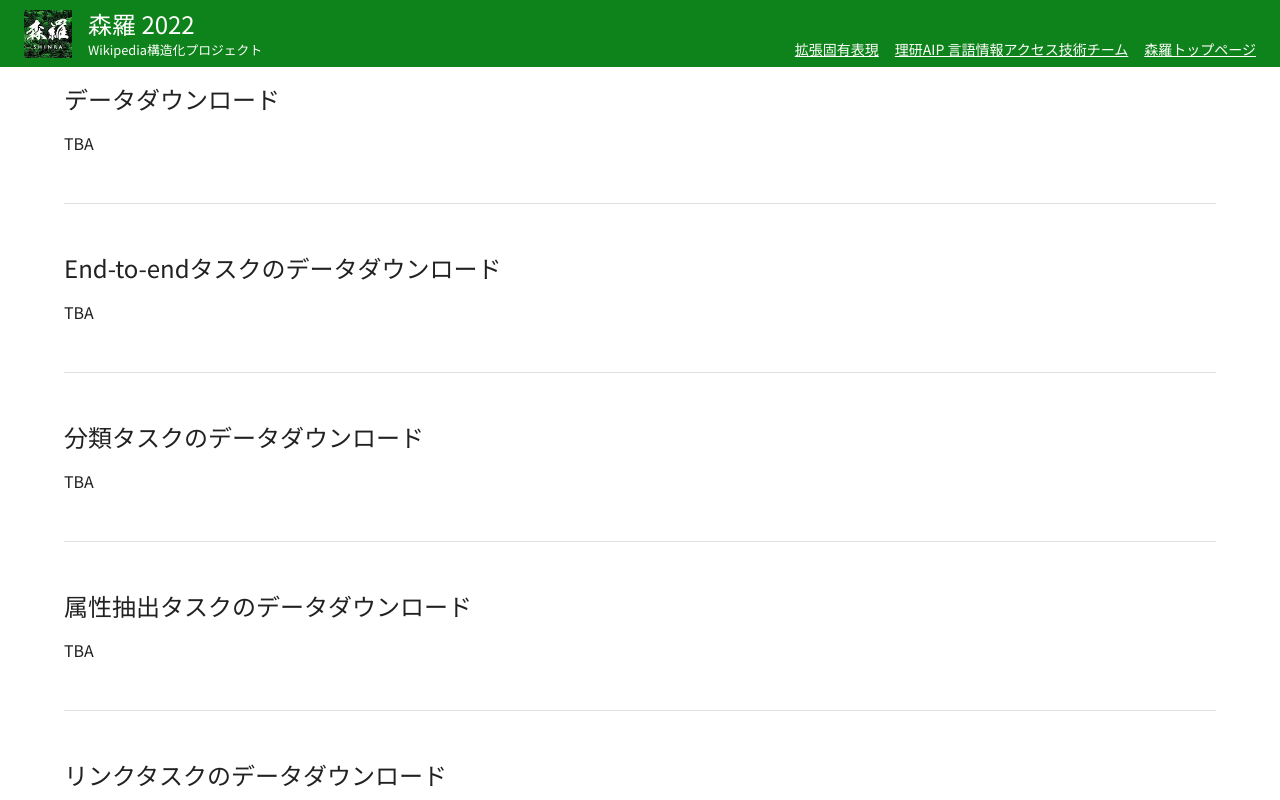
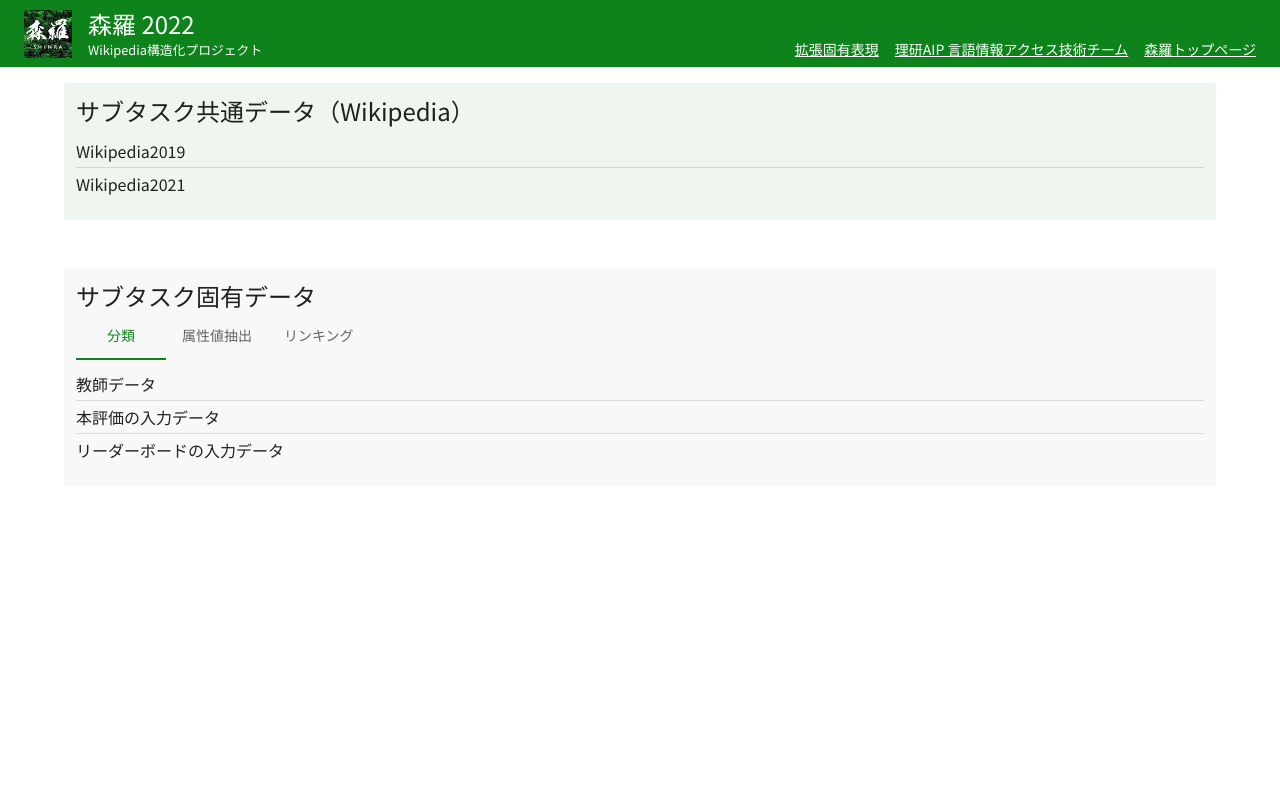
Before and after one commit to besna-institute/udagawa-shinra-project, a Next.js app: page /data-download in a window 1280 px wide. Shown: the top 800 px of the page. Built offline with nearby package versions, Linux system fonts and the light colour scheme.

Commit message:
Update data download

```diff
--- a/pages/data-download.tsx
+++ b/pages/data-download.tsx
@@ -1,5 +1,40 @@
 import type { NextPage } from "next";
 import { Divider, Paper } from "@mui/material";
+import { BasicTabs, ContentBox, SingleLineList, TabItem } from "../components";
+
+const subtaskCommonItems = [<>Wikipedia2019</>, <>Wikipedia2021</>];
+const subtaskUniqueItems: TabItem[] = [
+  {
+    label: "分類",
+    panel: (
+      <>
+        <SingleLineList
+          items={[
+            <>教師データ</>,
+            <>本評価の入力データ</>,
+            <>リーダーボードの入力データ</>,
+          ]}
+        />
+      </>
+    ),
+  },
+  {
+    label: "属性値抽出",
+    panel: (
+      <>
+        <SingleLineList items={[<>教師データ</>, <>本評価の入力データ</>]} />
+      </>
+    ),
+  },
+  {
+    label: "リンキング",
+    panel: (
+      <>
+        <SingleLineList items={[<>教師データ</>]} />
+      </>
+    ),
+  },
+];
 
 const DataDownload: NextPage = () => {
   return (
@@ -10,75 +45,32 @@ const DataDownload: NextPage = () => {
         gridTemplateColumns: "repeat(1, minmax(0, 1fr))",
         gridGap: "3rem",
         gridTemplateAreas: `
-          "data-download"
-          "divider1"
-          "end-to-end-task"
-          "divider2"
-          "classification-task"
-          "divider3"
-          "attribute-extraction-task"
-          "divider4"
-          "link-task"
-          "divider5"
-          "faq"
+          "subtask-common"
+          "subtask-unique"
         `,
       }}
     >
-      <Divider sx={{ gridArea: "divider1" }} />
-      <Divider sx={{ gridArea: "divider2" }} />
-      <Divider sx={{ gridArea: "divider3" }} />
-      <Divider sx={{ gridArea: "divider4" }} />
-      <Divider sx={{ gridArea: "divider5" }} />
-      <div
+      <ContentBox
         style={{
-          gridArea: "data-download",
+          gridArea: "subtask-common",
         }}
+        theme="green"
       >
-        <h2 id="data-download">データダウンロード</h2>
-        <p>TBA</p>
-      </div>
-      <div
+        <h2 id="subtask-common">サブタスク共通データ（Wikipedia）</h2>
+        <SingleLineList items={subtaskCommonItems} />
+      </ContentBox>
+      <ContentBox
         style={{
-          gridArea: "end-to-end-task",
+          gridArea: "subtask-unique",
         }}
+        theme="gray"
       >
-        <h2 id="end-to-end-task">End-to-endタスクのデータダウンロード</h2>
-        <p>TBA</p>
-      </div>
-      <div
-        style={{
-          gridArea: "classification-task",
-        }}
-      >
-        <h2 id="classification-task">分類タスクのデータダウンロード</h2>
-        <p>TBA</p>
-      </div>
-      <div
-        style={{
-          gridArea: "attribute-extraction-task",
-        }}
-      >
-        <h2 id="attribute-extraction-task">
-          属性抽出タスクのデータダウンロード
-        </h2>
-        <p>TBA</p>
-      </div>
-      <div
-        style={{
-          gridArea: "link-task",
-        }}
-      >
-        <h2 id="link-task">リンクタスクのデータダウンロード</h2>
-        <p>TBA</p>
-      </div>
-      <div
-        style={{
-          gridArea: "faq",
-        }}
-      >
-        <h2 id="faq">データダウンロードについてのFAQ</h2>
-        <p>TBA</p>
-      </div>
+        <h2 id="subtask-unique">サブタスク固有データ</h2>
+        <BasicTabs
+          ariaLabel="subtask unique data tabs"
+          tabs={subtaskUniqueItems}
+        />
+      </ContentBox>
     </Paper>
   );
 };
```
